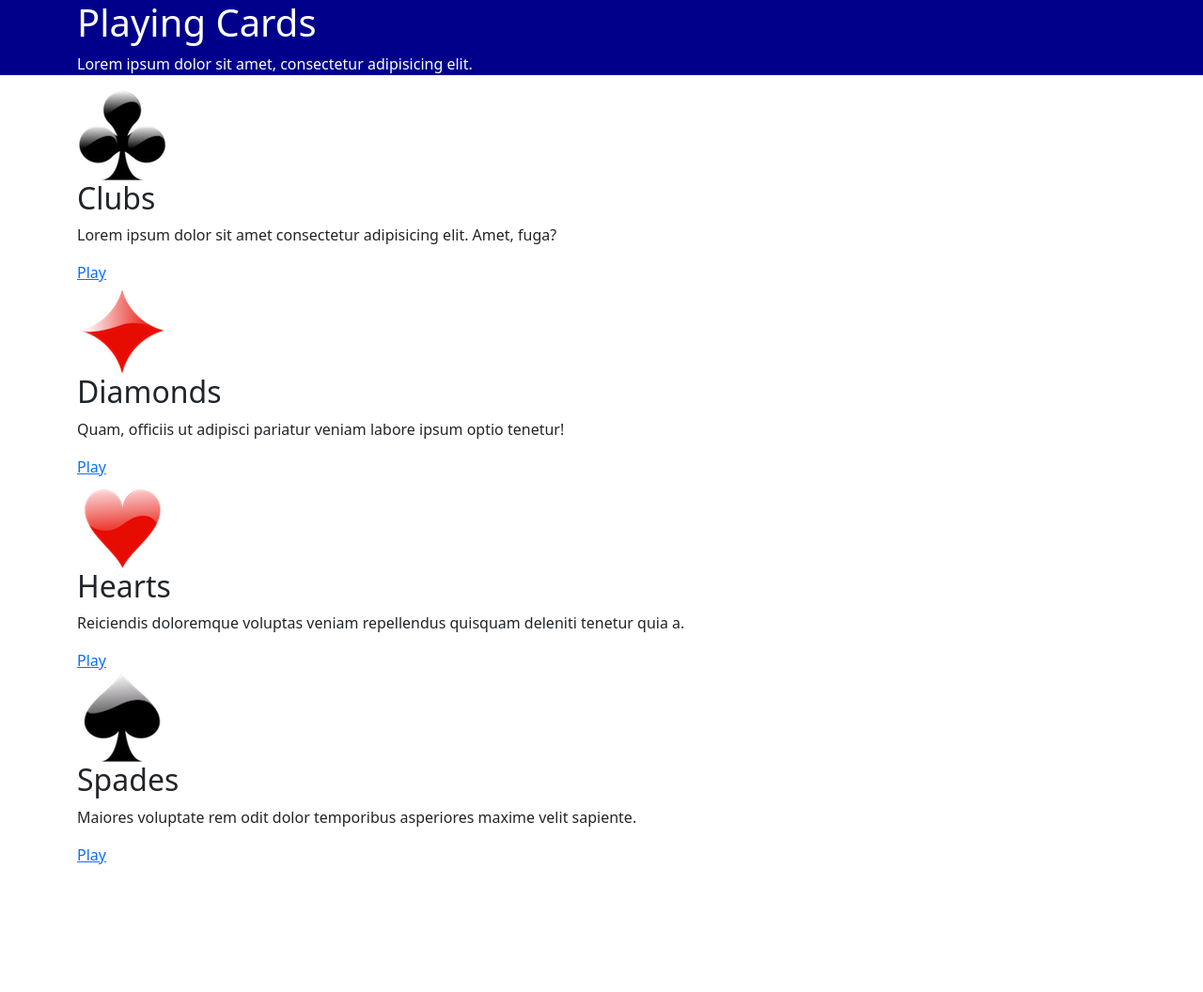
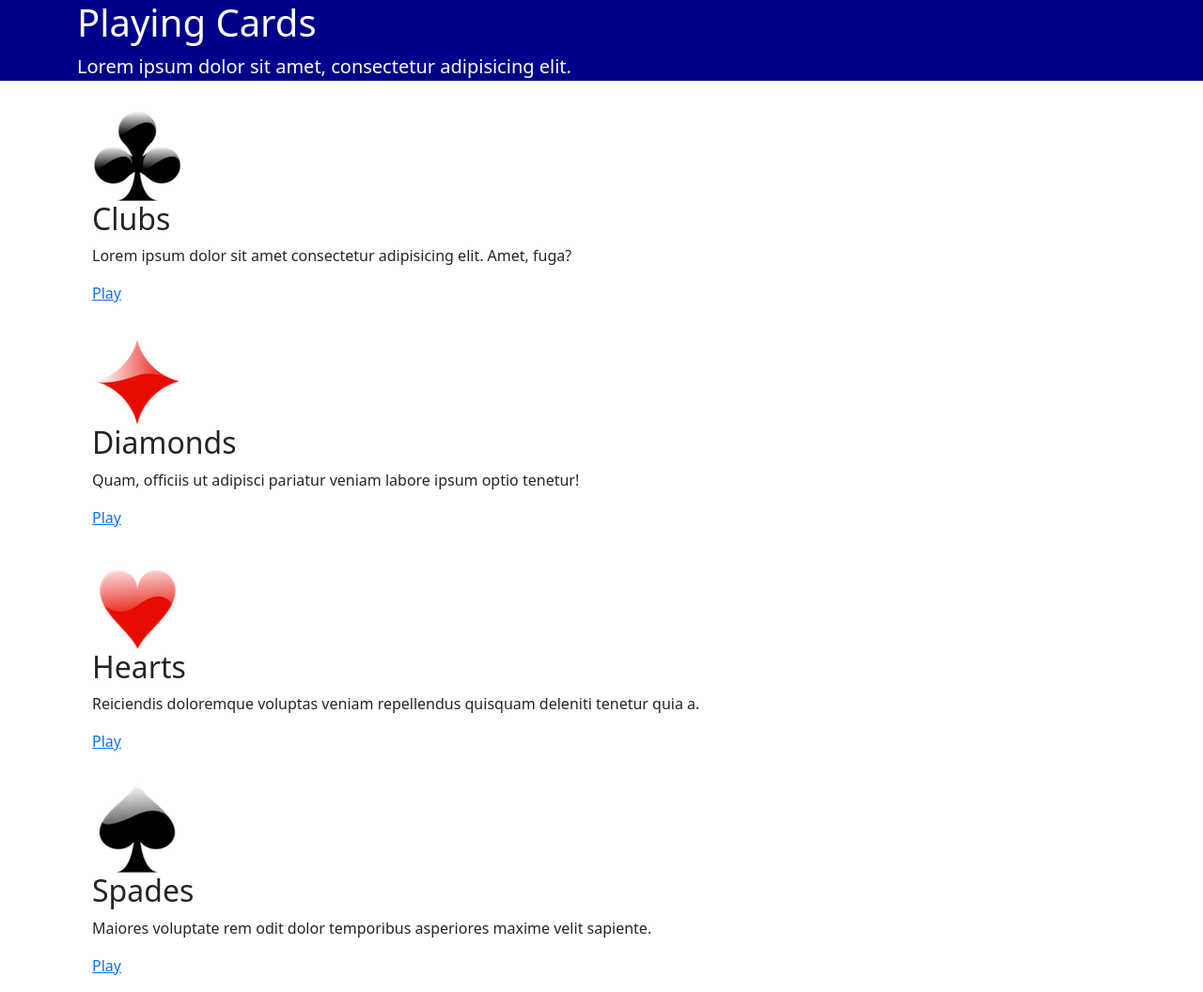
Before and after one commit to info340a-wi24/problem-set-04-iefegensh, a plain HTML site: page problem-b/index.html in a window 1280 px wide. Shown: the whole page at 94% size. Before the commit the page ends 922 px from the top, so only its background shows below. Drawn offline with nearby package versions, Linux system fonts and the light colour scheme.

Commit message:
changes on problem-b

```diff
--- a/problem-b/index.html
+++ b/problem-b/index.html
@@ -20,14 +20,14 @@
   <header class="container-fluid">
     <div class="container">
       <h1>Playing Cards</h1>
-      <p>Lorem ipsum dolor sit amet, consectetur adipisicing elit.</p>
+      <p class="lead">Lorem ipsum dolor sit amet, consectetur adipisicing elit.</p>
     </div>
   </header>
 
   <main>
     <div class="container">
       <!-- Card 1 -->
-      <div>
+      <div class="card-body">
         <img src="img/card-club-icon.png" alt="the club suit symbol">
         <h2>Clubs</h2>
         <p>Lorem ipsum dolor sit amet consectetur adipisicing elit. Amet, fuga?</p>
@@ -35,7 +35,7 @@
       </div>
 
       <!-- Card 2 -->
-      <div>
+      <div class="card-body">
         <img src="img/card-diamond-icon.png" alt="the diamond suit symbol">
         <h2>Diamonds</h2>
         <p>Quam, officiis ut adipisci pariatur veniam labore ipsum optio tenetur!</p>
@@ -43,7 +43,7 @@
       </div>
 
       <!-- Card 3 -->
-      <div>
+      <div class="card-body">
         <img src="img/card-heart-icon.png" alt="the heart suit symbol">
         <h2>Hearts</h2>
         <p>Reiciendis doloremque voluptas veniam repellendus quisquam deleniti tenetur quia a.</p>
@@ -52,7 +52,7 @@
 
 
       <!-- Card 4 -->
-      <div>
+      <div class="card-body">
         <img src="img/card-spade-icon.png" alt="the heart suit symbol">
         <h2>Spades</h2>
         <p>Maiores voluptate rem odit dolor temporibus asperiores maxime velit sapiente.</p>
```
